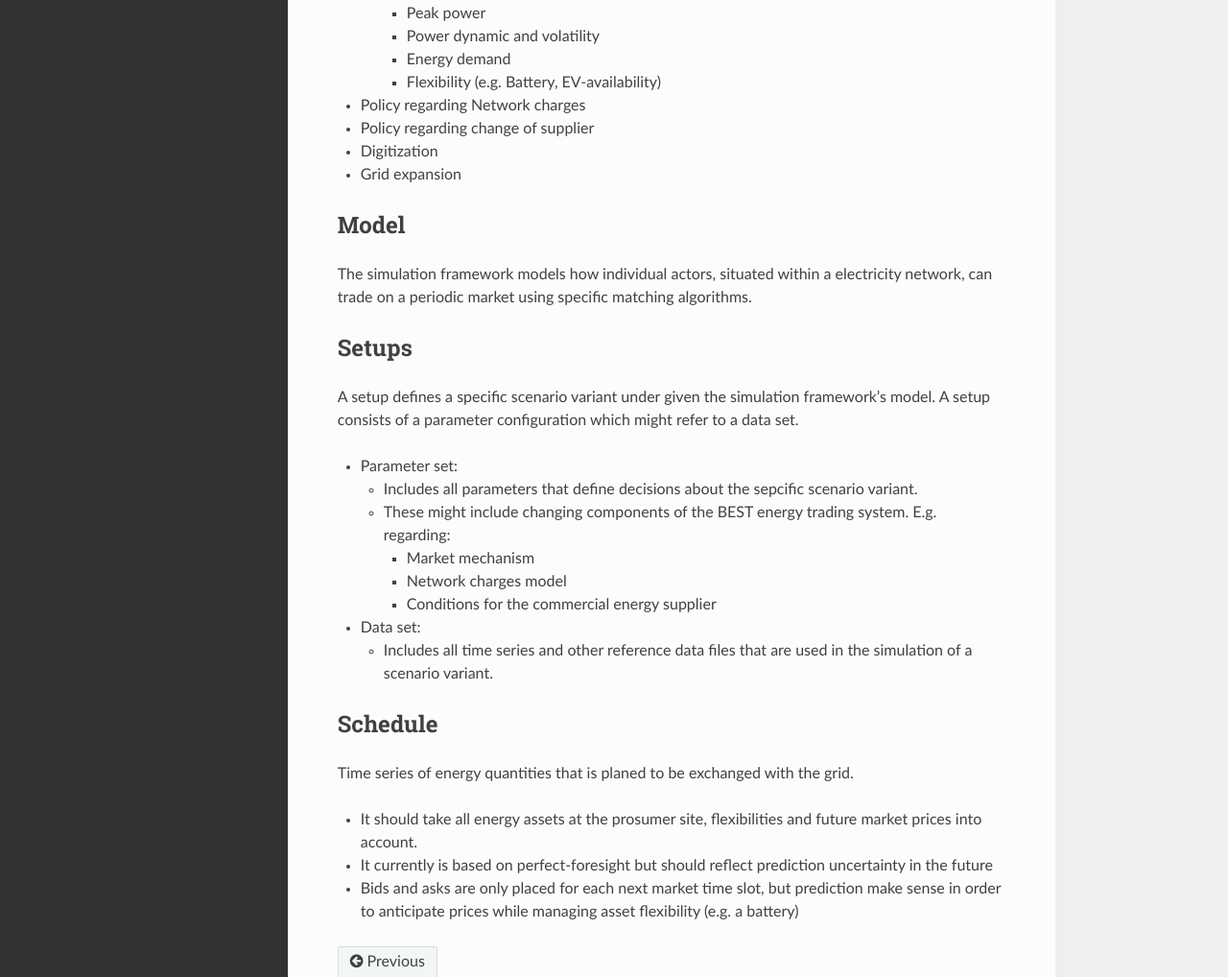
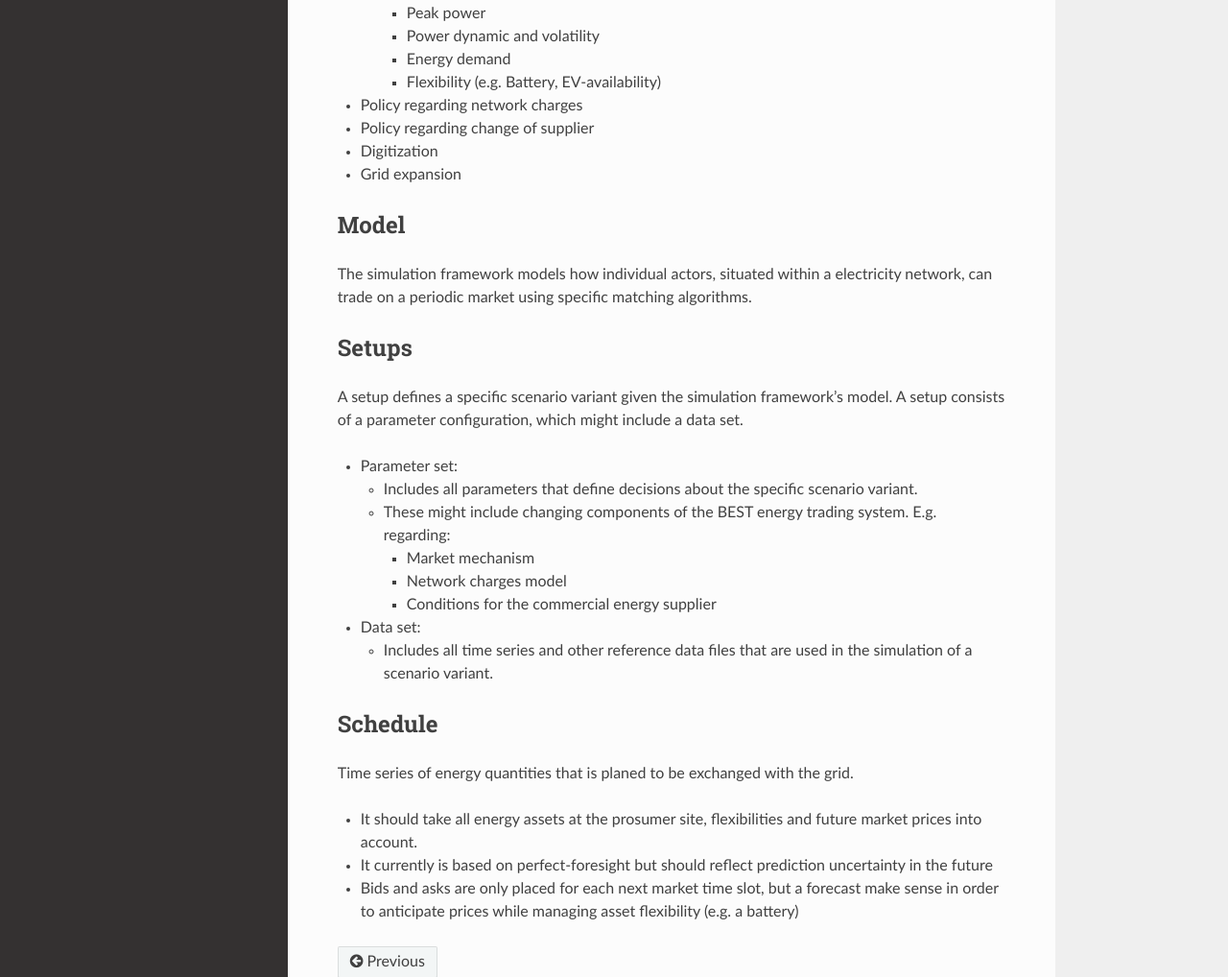
Before and after one commit to BESTenergytrade/simply, a Sphinx documentation site: the page built from doc/source/glossary.rst, in a window 1280 px wide and 1400 px high. Shown: the part 382-1400 px from the top of the window at 96% size. Built offline with Sphinx 7.4.7 and the Read the Docs theme 2.0.0, drawn with Linux system fonts in a browser that asks for light colours; formulas are drawn with MathJax 3.

Commit message:
Fix some typos

```diff
--- a/doc/source/glossary.rst
+++ b/doc/source/glossary.rst
@@ -14,7 +14,7 @@ Reality or future to be regarded within the simulations. Especially defining wha
     - Power dynamic and volatility
     - Energy demand
     - Flexibility (e.g. Battery, EV-availability)
-- Policy regarding Network charges
+- Policy regarding network charges
 - Policy regarding change of supplier
 - Digitization
 - Grid expansion
@@ -25,12 +25,12 @@ The simulation framework models how individual actors, situated within a electri
 
 Setups
 ------
-A setup defines a specific scenario variant under given the simulation framework's model.
-A setup consists of a parameter configuration which might refer to a data set.
+A setup defines a specific scenario variant given the simulation framework's model.
+A setup consists of a parameter configuration, which might include a data set.
 
 - Parameter set:
 
-  - Includes all parameters that define decisions about the sepcific scenario variant.
+  - Includes all parameters that define decisions about the specific scenario variant.
   - These might include changing components of the BEST energy trading system. E.g. regarding:
 
     - Market mechanism
@@ -47,4 +47,4 @@ Time series of energy quantities that is planed to be exchanged with the grid.
 
 - It should take all energy assets at the prosumer site, flexibilities and future market prices into account.
 - It currently is based on perfect-foresight but should reflect prediction uncertainty in the future
-- Bids and asks are only placed for each next market time slot, but prediction make sense in order to anticipate prices while managing asset flexibility (e.g. a battery)
+- Bids and asks are only placed for each next market time slot, but a forecast make sense in order to anticipate prices while managing asset flexibility (e.g. a battery)
```
